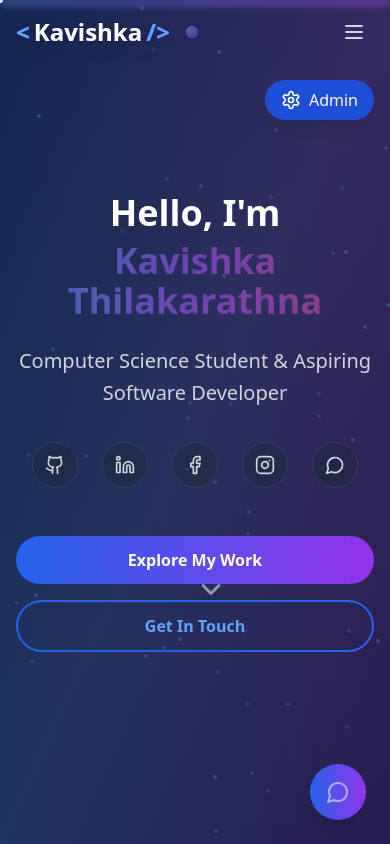
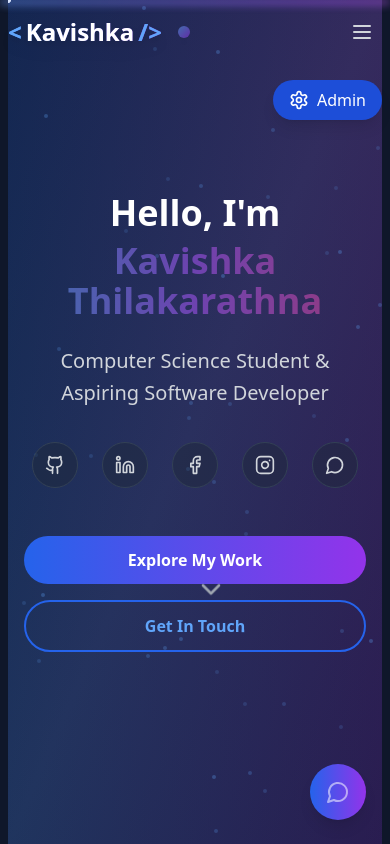
Before and after one commit to kavishka-CodXlab/Projec, a React (Vite) app in the folder project-master/: page / in a window 390 px wide. Shown: the top 844 px of the page. Built offline with nearby package versions, Linux system fonts and the light colour scheme.

Commit message:
mobile responive

```diff
--- a/project-master/src/App.tsx
+++ b/project-master/src/App.tsx
@@ -30,14 +30,17 @@ function App() {
 
   return (
     <AppProvider>
-      <div className="min-h-screen bg-slate-900 text-white">
+      <div className="min-h-screen bg-slate-900 text-white flex flex-col">
         <Navigation onAdminLogin={handleAdminLogin} />
+        <main className="flex-1 w-full max-w-full mx-auto px-2 sm:px-4 md:px-8">
           <Hero />
           <About />
           <Education />
           <Projects />
           <Skills />
           <Contact />
+          {/* <Blog /> */}
+        </main>
         <Footer />
         <Chatbot />
         {/* Show admin login popup if toggled and not authenticated */}
--- a/project-master/src/components/AdminDashboard.tsx
+++ b/project-master/src/components/AdminDashboard.tsx
@@ -115,11 +115,11 @@ const AdminDashboard: React.FC<{ showLogin: boolean; setShowLogin: (show: boolea
   }
 
   return (
-    <div className="fixed inset-0 bg-slate-900/95 backdrop-blur-sm z-50 overflow-y-auto">
+    <div className="fixed inset-0 bg-slate-900/95 backdrop-blur-sm z-50 overflow-y-auto flex items-start sm:items-center justify-end sm:justify-center">
       <div className="min-h-screen p-2 sm:p-4">
-        <div className="max-w-6xl mx-auto">
+        <div className="w-full sm:max-w-6xl mx-auto">
           {/* Header */}
-          <div className="flex flex-col sm:flex-row justify-between items-center mb-8 gap-4 sm:gap-0">
+          <div className="flex flex-col sm:flex-row justify-between items-center mb-8 gap-4 sm:gap-0 w-full">
             <h1 className="text-2xl sm:text-3xl font-bold text-white flex items-center">
               <Settings className="w-7 sm:w-8 h-7 sm:h-8 mr-2 sm:mr-3 text-blue-400" />
               Admin Dashboard
@@ -141,7 +141,7 @@ const AdminDashboard: React.FC<{ showLogin: boolean; setShowLogin: (show: boolea
           </div>
 
           {/* Tabs */}
-          <div className="flex flex-wrap gap-2 sm:space-x-4 mb-8">
+          <div className="flex flex-wrap gap-2 sm:space-x-4 mb-8 w-full overflow-x-auto">
             {[
               { id: 'messages', label: 'Messages', icon: Mail },
               { id: 'content', label: 'Content', icon: Edit },
--- a/project-master/src/components/Navigation.tsx
+++ b/project-master/src/components/Navigation.tsx
@@ -44,7 +44,7 @@ const Navigation: React.FC<{ onAdminLogin: () => void }> = ({ onAdminLogin }) =>
       <div className="absolute left-0 top-0 w-full h-1 z-50">
         <div className="w-full h-full animate-gradient-x bg-gradient-to-r from-blue-400 via-purple-500 to-pink-500 opacity-80 blur-sm"></div>
       </div>
-      <div className="max-w-7xl mx-auto px-4 sm:px-6 lg:px-8 relative">
+      <div className="max-w-7xl mx-auto px-2 sm:px-6 lg:px-8 relative">
         <div className="flex justify-between items-center h-16">
           <div className="flex-shrink-0 flex items-center gap-2">
             <span className="text-2xl font-bold bg-gradient-to-r from-blue-400 to-purple-600 bg-clip-text text-transparent drop-shadow-lg">
@@ -62,7 +62,7 @@ const Navigation: React.FC<{ onAdminLogin: () => void }> = ({ onAdminLogin }) =>
           </div>
           {/* Desktop Navigation */}
           <div className="hidden md:block">
-            <div className="ml-10 flex items-baseline space-x-4">
+            <div className="ml-2 md:ml-10 flex items-baseline space-x-2 md:space-x-4 overflow-x-auto">
               {navItems.map((item) => {
                 const Icon = item.icon;
                 return (
@@ -92,7 +92,7 @@ const Navigation: React.FC<{ onAdminLogin: () => void }> = ({ onAdminLogin }) =>
         {/* Mobile Navigation */}
         {isOpen && (
           <div className="md:hidden mt-2 animate-fade-in-down">
-            <div className="px-2 pt-2 pb-3 space-y-2 bg-gradient-to-br from-blue-900/95 via-purple-900/95 to-blue-900/95 rounded-xl shadow-2xl">
+            <div className="px-2 pt-2 pb-3 space-y-2 bg-gradient-to-br from-blue-900/95 via-purple-900/95 to-blue-900/95 rounded-xl shadow-2xl w-full">
               {navItems.map((item) => {
                 const Icon = item.icon;
                 return (
@@ -110,7 +110,7 @@ const Navigation: React.FC<{ onAdminLogin: () => void }> = ({ onAdminLogin }) =>
           </div>
         )}
         {/* Admin Dashboard Toggle (side of page) */}
-        <div className="fixed right-4 top-20 z-50">
+        <div className="fixed right-2 sm:right-4 top-20 z-50 w-fit">
           <button
             onClick={onAdminLogin}
             className="flex items-center gap-2 px-4 py-2 bg-blue-700 text-white rounded-full shadow-lg hover:bg-blue-800 transition-all duration-200"
```
Lines whose indentation alone changed are shown as unchanged.
